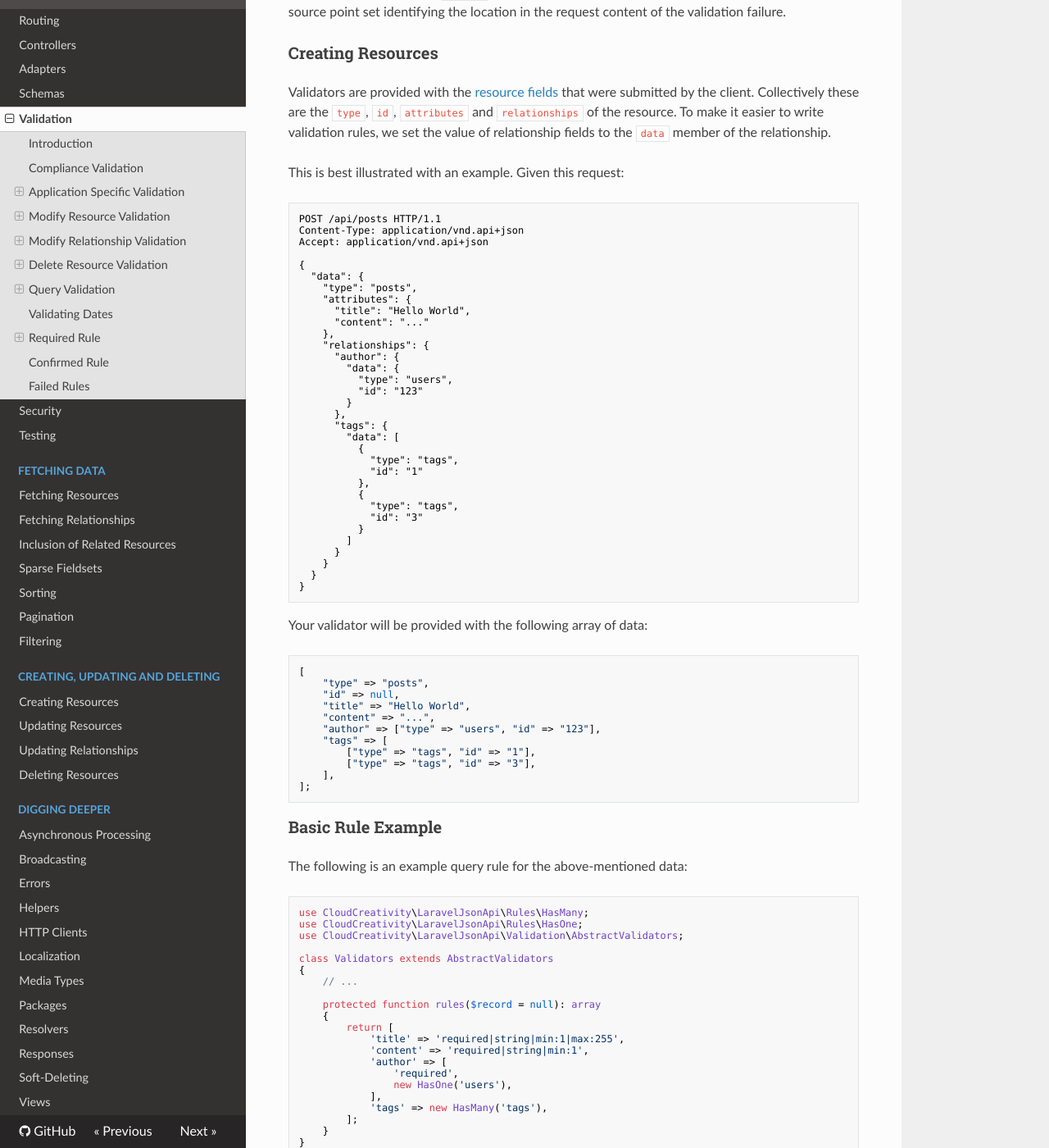
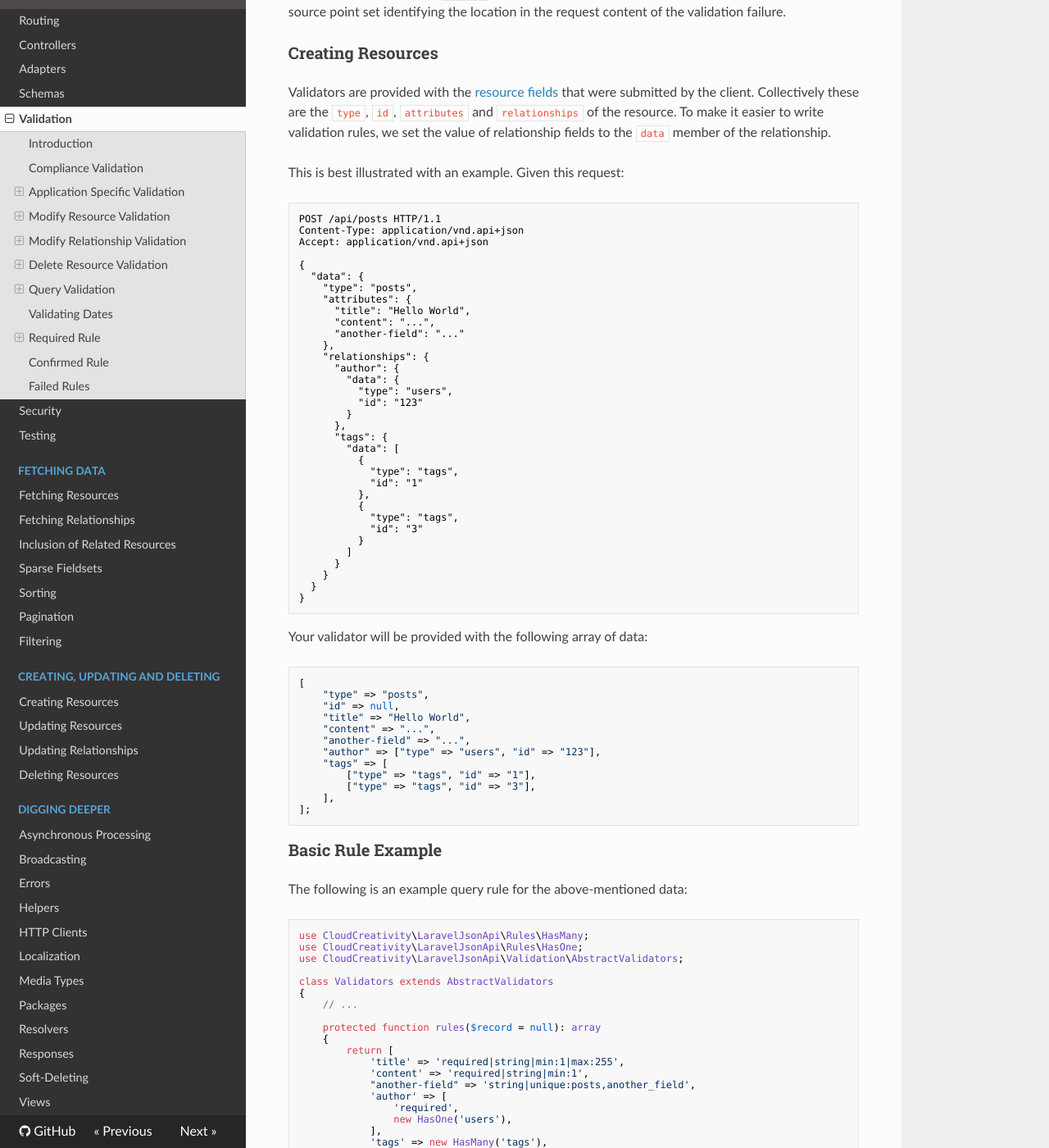
Before and after one commit to cloudcreativity/laravel-json-api, an MkDocs documentation site: the page built from docs/basics/validators.md, in a window 1280 px wide and 1400 px high, scrolled down 2626 px. Shown: the whole window at 82% size. Built offline with MkDocs 1.6.1, drawn with Linux system fonts in a browser that asks for light colours; nearby versions of some CDN libraries; old or Windows-style settings are respelled for this version of MkDocs.

Commit message:
[Docs] Add snake-case validation example to the docs (#472)

```diff
--- a/docs/basics/validators.md
+++ b/docs/basics/validators.md
@@ -161,7 +161,8 @@ Accept: application/vnd.api+json
     "type": "posts",
     "attributes": {
       "title": "Hello World",
-      "content": "..."
+      "content": "...",
+      "another-field": "..."
     },
     "relationships": {
       "author": {
@@ -195,6 +196,7 @@ Your validator will be provided with the following array of data:
     "id" => null,
     "title" => "Hello World",
     "content" => "...",
+    "another-field" => "...",
     "author" => ["type" => "users", "id" => "123"],
     "tags" => [
         ["type" => "tags", "id" => "1"],
@@ -221,6 +223,7 @@ class Validators extends AbstractValidators
         return [
             'title' => 'required|string|min:1|max:255',
             'content' => 'required|string|min:1',
+            "another-field" => 'string|unique:posts,another_field',
             'author' => [
                 'required',
                 new HasOne('users'),
```
